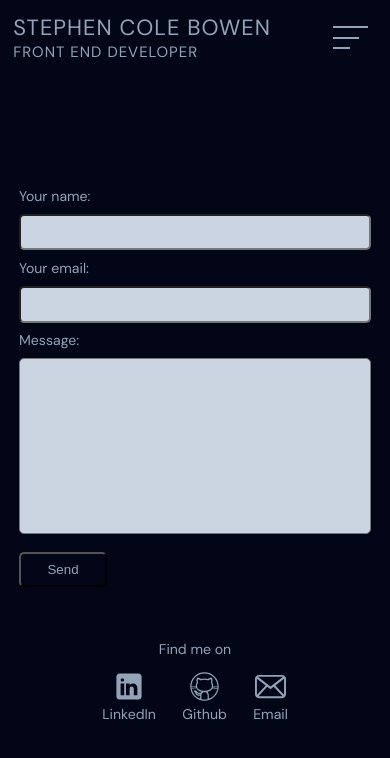
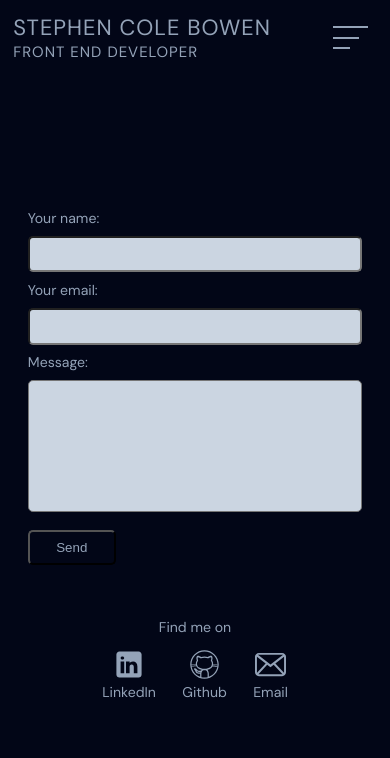
Before and after one commit to stevesscb/profile3.0, a React (Vite) app: page /contact in a window 390 px wide. Shown: the top 758 px of the page. Built offline with nearby package versions, Linux system fonts and the light colour scheme.

Commit message:
reduce form size on mobile

```diff
--- a/src/components/form/contactForm.scss
+++ b/src/components/form/contactForm.scss
@@ -17,11 +17,19 @@
       outline: none;
       border: 2px solid var(--color-secondary);
     }
+
+    @media only screen and (max-width: 42.5em) {
+      width: 38rem;
+    }
   }
 
   textarea {
     resize: none;
     height: 20rem;
+
+    @media only screen and (max-width: 42.5em) {
+      height: 15rem;
+    }
   }
 
   button {
```
